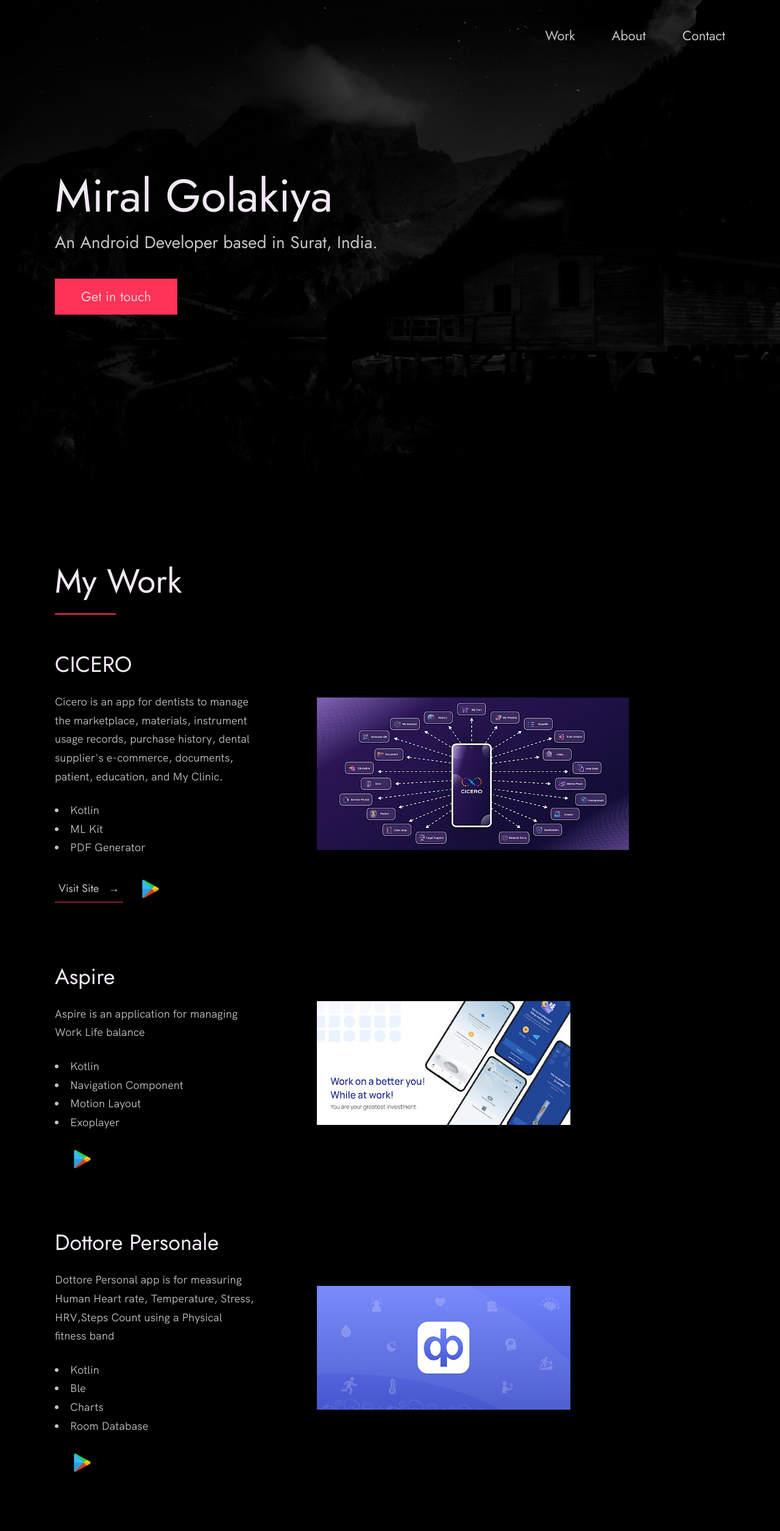
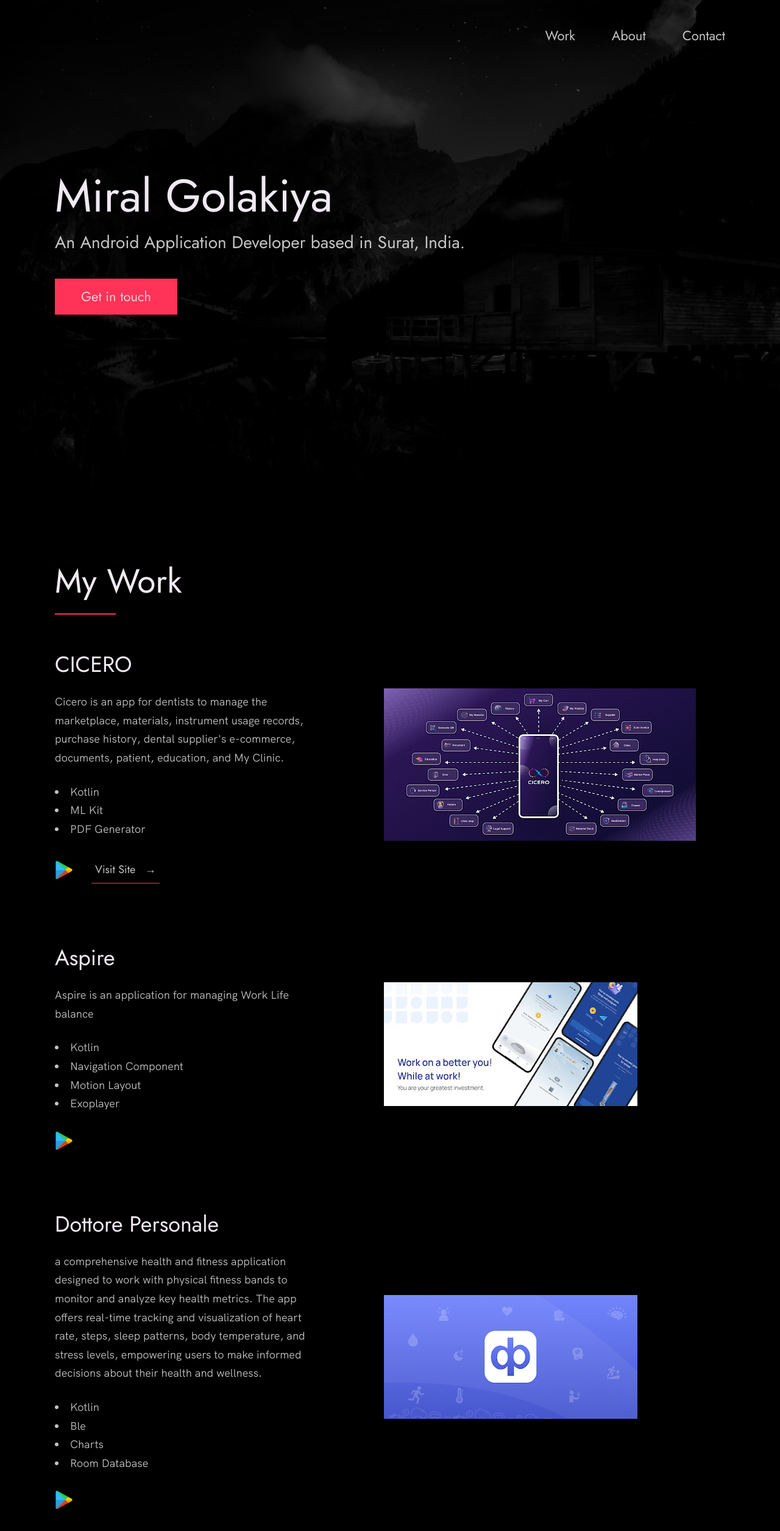
Before and after one commit to miralgolakiya/miralgolakiya.github.io, a plain HTML site: page index.html in a window 1280 px wide. Shown: the top 2511 px of the page at 61% size. Drawn offline with Linux system fonts and the light colour scheme.

Commit message:
update button views

```diff
--- a/index.css
+++ b/index.css
@@ -267,6 +267,7 @@
     color: inherit;
     text-decoration: none;
     border-bottom: 1px solid var(--pink);
+    margin-left: var(--gutter-normal);
 }
 
 .link__text::after {
@@ -468,7 +469,7 @@
 }
 
 .work__text {
-    flex: 0 0 30%;
+    flex: 0 0 40%;
 }
 
 .work__list {
@@ -477,10 +478,10 @@
     margin-bottom: var(--gutter-normal);
 }
 
+
 .work__code {
     display: block;
     height: 3rem;
-    margin-left: var(--gutter-normal);
     transition: all .3s;
 }
 
--- a/index.html
+++ b/index.html
@@ -24,7 +24,7 @@
 
   <!-- Put your site title here -->
   <title>
-    Miral Golakiya | An Android Developer based in Surat, India.
+    Miral Golakiya | An Android Application Developer based in Surat, India.
   </title>
 
   <link rel="stylesheet" href="index.css" />
@@ -55,7 +55,7 @@
           <span>Miral Golakiya</span>
         </h1>
         <!-- Put a small paragraph about yourself -->
-        <p>An Android Developer based in Surat, India.</p>
+        <p>An Android Application Developer based in Surat, India.</p>
         <a href="#contact" class="btn btn--pink">Get in touch</a>
       </div>
     </div>
@@ -87,12 +87,12 @@
               </ul>
 
               <div class="work__links">
+                <a href="https://play.google.com/store/apps/details?id=com.ciceroapplication.app">
+                  <img src="./images/playstore.png" class="work__code" title="View Source Code" alt="GitHub">
+                </a>
+
                 <a href="https://cool.ciceroapplications.com" class="link__text">
                   Visit Site <span>&rarr;</span>
-                </a>
-
-                <a href="https://play.google.com/store/apps/details?id=com.ciceroapplication.app">
-                  <img src="./images/playstore.png" class="work__code" title="View Source Code" alt="GitHub">
                 </a>
               </div>
             </div>
@@ -130,7 +130,7 @@
             <div class="work__text">
               <h3>Dottore Personale</h3>
               <p>
-               Dottore Personal app is for measuring Human Heart rate, Temperature, Stress, HRV,Steps Count using a Physical fitness band
+                a comprehensive health and fitness application designed to work with physical fitness bands to monitor and analyze key health metrics. The app offers real-time tracking and visualization of heart rate, steps, sleep patterns, body temperature, and stress levels, empowering users to make informed decisions about their health and wellness.
               </p>
               <ul class="work__list">
                 <li>Kotlin</li>
@@ -222,7 +222,8 @@
           me is via an email.
         </p>
         <!-- Replace the email with yours -->
-        <a href="mailto:miralgolakiya123@gmail.com" class="btn">miralgolakiya123@gmail.com</a>
+        <a href="mailto:miralgolakiya123@gmail.com" class="btn">Email</a>
+        <a href="https://wa.me/+919723128882" target="_blank"  class="btn">WhatsApp</a>
       </div>
     </div>
   </section>
```
Also changed, not shown: 1 other file.
